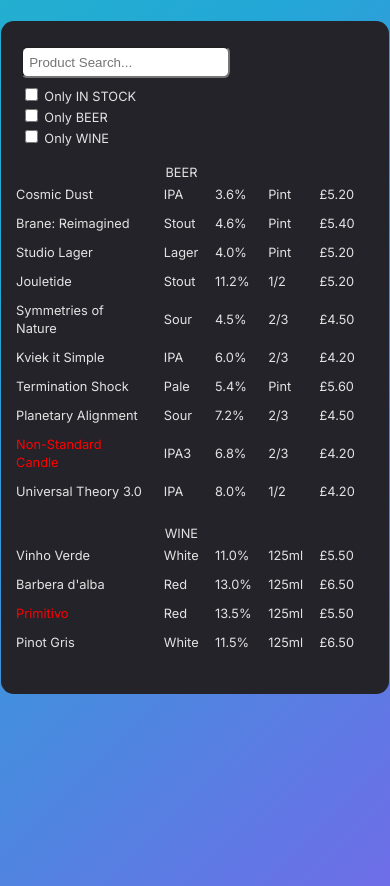
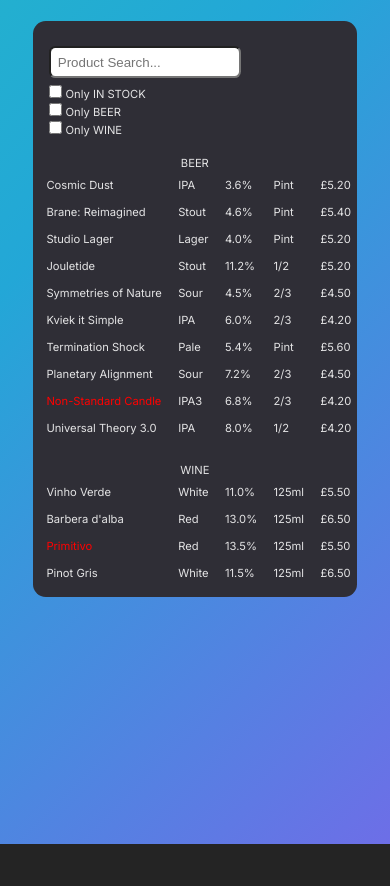
Before and after one commit to danielhealy01/react-bar-inventory, a React (Vite) app: page / in a window 390 px wide. After the commit the page ends 844 px from the top, so only its background shows below. Built offline with nearby package versions, Linux system fonts and the light colour scheme.

Commit message:
CSS tidy up

```diff
--- a/src/App.css
+++ b/src/App.css
@@ -1,5 +1,4 @@
-
-html{
+* {
   max-width: 100vw;
   margin: 0;
   padding: 0;
@@ -7,18 +6,14 @@ html{
 }
 
 body {
-  margin: 0;
-
   background: linear-gradient(-45deg, hsl(22, 82%, 63%), hsl(273, 88%, 61%), hsl(196, 72%, 49%), hsl(166, 72%, 49%));
   background-size: 400% 400%;
   animation: gradient 5s ease-in-out infinite;
 
-    width: 100vw;
   padding-top: 2.5vh;
   padding-bottom: 2.5vh;
   min-height: 100vh;
   max-height: max-content;
-    position: relative;
 }
 
 @keyframes gradient {
@@ -41,23 +36,14 @@ body {
   align-items: center;
   justify-content: center;
   width: max-content;
-  padding: 2rem;
+  padding: 3vh 2rem 2rem 2rem;
   margin: 0 auto;
-  background-color: rgb(36, 35, 42);
-
+  background-color: rgb(47, 46, 54);
   border-radius: 0.8rem;
 
-  position: relative;
-
+  /* Keep shape while text-filtering table*/
   min-width: 40%;
   max-width: 90%;
-
-
-
-  padding-top: 3vh;
-  /* padding-left: 2rem;
-  padding-right: 2rem;
-  padding-bottom: 5rem; */
 }
 
 table {
@@ -71,6 +57,7 @@ form {
 fieldset {
   all: unset;
   /* reset fieldset*/
+
   display: flex;
   flex-direction: column;
   padding-top: 0.4rem;
@@ -100,7 +87,7 @@ td {
   .mainContainer {
     line-height: 18px;
     font-size: 0.8rem;
-    padding-right: 0.rem;
+    padding-right: 0.2rem;
     padding-left: 0.3rem;
   }
 
@@ -111,17 +98,15 @@ td {
 
   table {
     min-width: 357px;
-
   }
 
 }
 
-@media only screen and (max-width: 368px) {
+@media only screen and (max-width: 417px) {
   .mainContainer {
     line-height: 17px;
-    font-size: 0.5rem;
+    font-size: 0.7rem;
     max-width: 90vw;
-
     padding-right: 0.05rem;
     padding-left: 0.03rem;
     padding-bottom:0.3rem;
@@ -138,7 +123,6 @@ td {
 
   table {
     min-width: unset;
-
   }
 
 }
```
Lines whose indentation alone changed are shown as unchanged.
